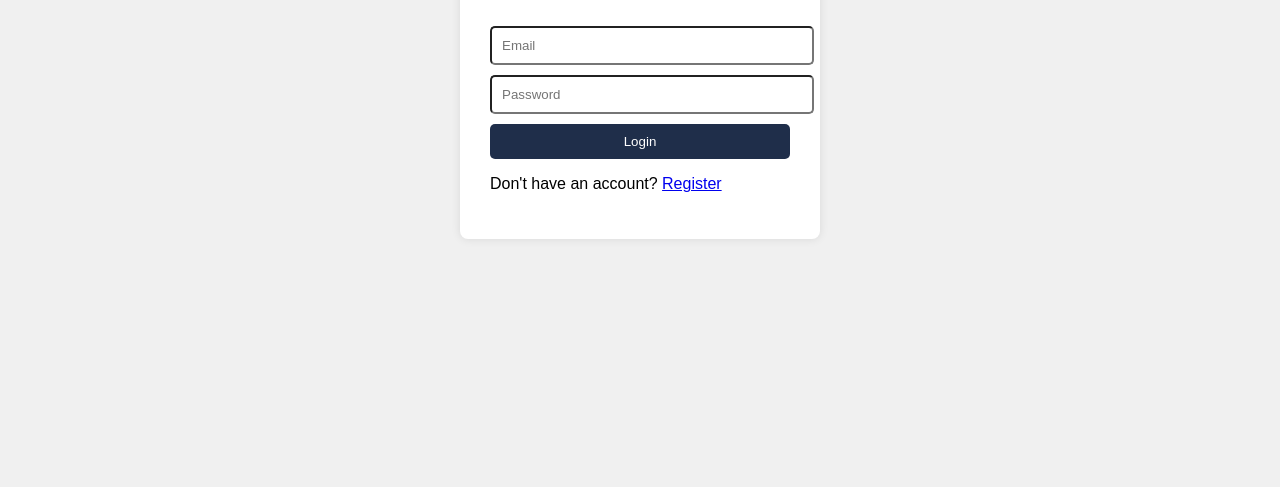
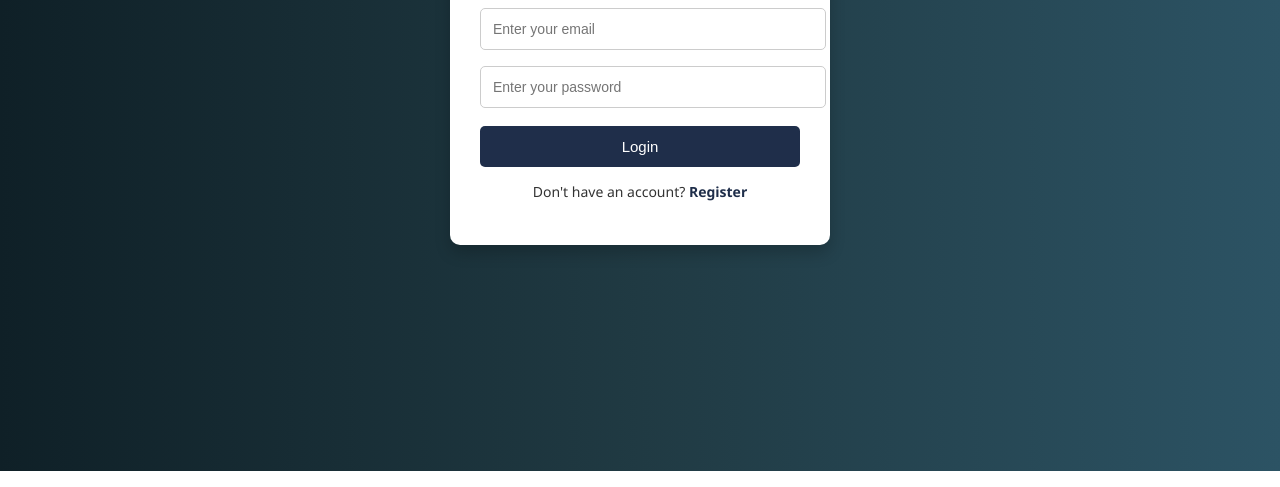
Before and after one commit to teenova/Teenova, a plain HTML site: page login.html in a window 1280 px wide. Shown: the part 329-816 px from the top of the page. Drawn offline with Linux system fonts and the light colour scheme.

Commit message:
Update login.html

```diff
--- a/login.html
+++ b/login.html
@@ -2,60 +2,93 @@
 <html lang="en">
 <head>
   <meta charset="UTF-8" />
-  <title>Teenova Login</title>
+  <title>Teenova | Login</title>
+  <meta name="viewport" content="width=device-width, initial-scale=1.0" />
   <style>
     body {
-      font-family: sans-serif;
-      background: #f0f0f0;
+      font-family: 'Segoe UI', sans-serif;
+      background: linear-gradient(to right, #0f2027, #203a43, #2c5364);
       display: flex;
       height: 100vh;
       justify-content: center;
       align-items: center;
+      margin: 0;
     }
+
     .login-box {
-      background: white;
+      background: #ffffff;
       padding: 30px;
-      border-radius: 8px;
-      box-shadow: 0 0 10px rgba(0,0,0,0.1);
-      width: 300px;
+      border-radius: 10px;
+      box-shadow: 0 8px 16px rgba(0, 0, 0, 0.2);
+      width: 320px;
+      text-align: center;
     }
-    input, button {
+
+    h2 {
+      margin-bottom: 20px;
+      color: #1f2e4a;
+    }
+
+    input {
       width: 100%;
-      padding: 10px;
+      padding: 12px;
+      margin: 8px 0;
+      border: 1px solid #ccc;
+      border-radius: 5px;
+      font-size: 14px;
+    }
+
+    button {
+      width: 100%;
+      padding: 12px;
+      background: #1f2e4a;
+      color: #fff;
+      border: none;
+      border-radius: 5px;
+      font-size: 15px;
+      cursor: pointer;
       margin-top: 10px;
-      border-radius: 5px;
     }
-    button {
-      background: #1f2e4a;
-      color: white;
-      border: none;
-      cursor: pointer;
+
+    button:hover {
+      background: #34425c;
     }
+
+    p {
+      margin-top: 15px;
+      font-size: 14px;
+      color: #333;
+    }
+
+    a {
+      color: #1f2e4a;
+      text-decoration: none;
+      font-weight: bold;
+    }
+
     #error {
       color: red;
       margin-top: 10px;
+      font-size: 13px;
     }
   </style>
 </head>
 <body>
   <div class="login-box">
     <h2>Login</h2>
-    <input type="email" id="email" placeholder="Email" />
-    <input type="password" id="password" placeholder="Password" />
+    <input type="email" id="email" placeholder="Enter your email" />
+    <input type="password" id="password" placeholder="Enter your password" />
     <button onclick="login()">Login</button>
     <p>Don't have an account? <a href="register.html">Register</a></p>
     <div id="error"></div>
   </div>
 
-  <!-- Firebase App (the core Firebase SDK) -->
+  <!-- Firebase SDKs -->
   <script src="https://www.gstatic.com/firebasejs/9.22.2/firebase-app-compat.js"></script>
-  <!-- Firebase Authentication -->
   <script src="https://www.gstatic.com/firebasejs/9.22.2/firebase-auth-compat.js"></script>
-  <!-- Firebase Firestore -->
   <script src="https://www.gstatic.com/firebasejs/9.22.2/firebase-firestore-compat.js"></script>
 
   <script>
-    // Your Firebase configuration
     const firebaseConfig = {
       apiKey: "AIzaSyCpnenlt7eR62MpkHDFSOp7m9JmtiMWaAM",
       authDomain: "teenova-edu.firebaseapp.com",
@@ -66,27 +99,23 @@
       measurementId: "G-8GV2CX64ZX"
     };
 
-    // Initialize Firebase
     firebase.initializeApp(firebaseConfig);
     const auth = firebase.auth();
-    const db = firebase.firestore();
 
-    // Login function
     function login() {
       const email = document.getElementById("email").value.trim();
       const password = document.getElementById("password").value.trim();
       const errorDiv = document.getElementById("error");
-
       errorDiv.innerText = "";
 
       if (!email || !password) {
-        errorDiv.innerText = "Please enter email and password.";
+        errorDiv.innerText = "Please fill in both email and password.";
         return;
       }
 
       auth.signInWithEmailAndPassword(email, password)
         .then((userCredential) => {
-          // Signed in
+          // Redirect on success
           window.location.href = "home.html";
         })
         .catch((error) => {
```
